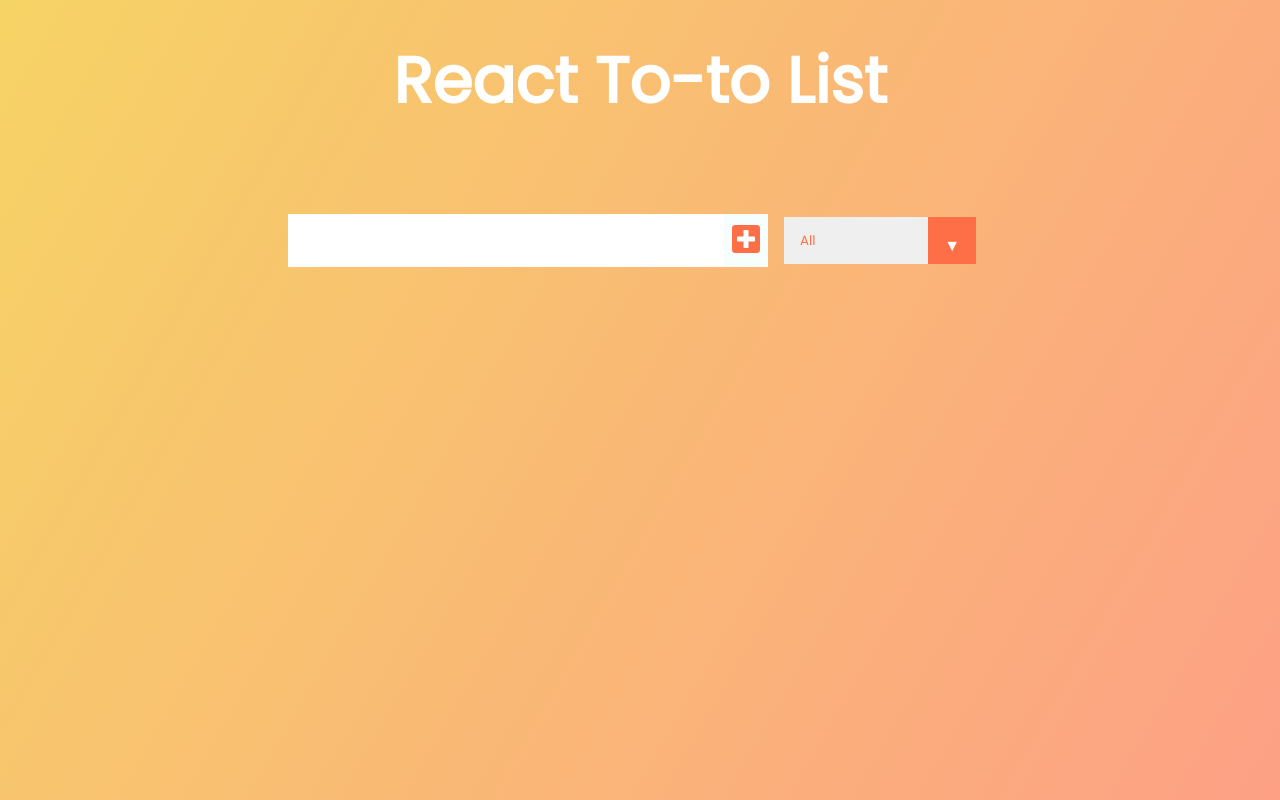
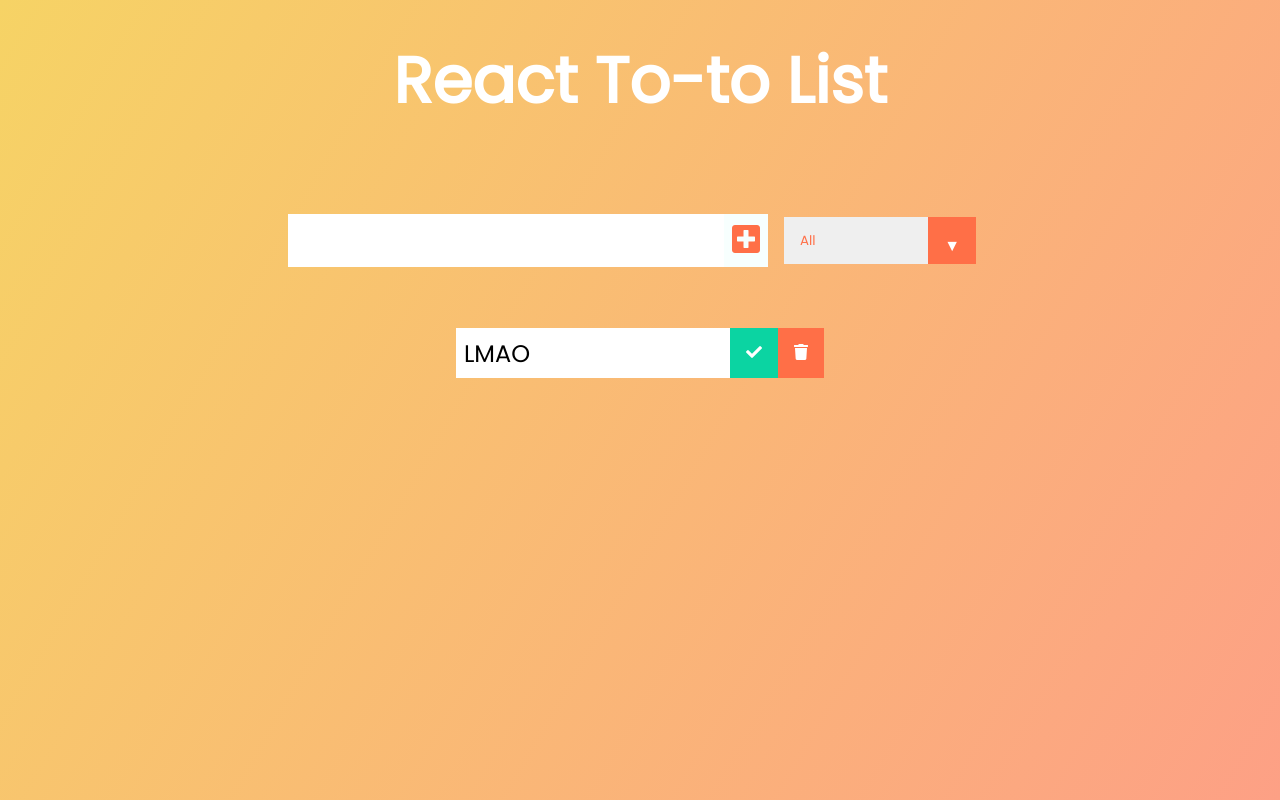
Before and after one commit to apotato369550/react-todo-list-app, a React (Create React App) app: page / in a window 1280 px wide. Built offline with nearby package versions, Linux system fonts and the light colour scheme.

Commit message:
Add Todo Component

```diff
--- a/src/App.js
+++ b/src/App.js
@@ -5,12 +5,13 @@ import ToDoList from "./components/toDoList";
 
 function App() {
   const [inputText, setInputText] = useState("");
+  const [todos, setTodos] = useState([]);
   return (
     <div className="App">
       <header>
-        <h1>React To-to List {inputText}</h1>
+        <h1>React To-to List</h1>
       </header>
-      <Form setInputText={setInputText} />
+      <Form inputText={inputText} todos={todos} setTodos={setTodos} setInputText={setInputText} />
       <ToDoList />
     </div>
   );
--- a/src/components/form.js
+++ b/src/components/form.js
@@ -1,14 +1,22 @@
 import React from 'react'
 
-const Form = ({ setInputText }) => {
+const Form = ({ setInputText, todos, setTodos, inputText }) => {
     const inputTextHandler = (e) => {
         console.log(e);
         setInputText(e.target.value);
     }
+    const submitTodoHandler = (e) => {
+        e.preventDefault();
+        setTodos([
+            ...todos, {text: inputText, completed: false, id: Math.random() * 1000}
+        ]);
+        setInputText("");
+        // test this shiz
+    }
     return (
         <form>
-            <input type="text" className="todo-input" onChange={inputTextHandler}/>
-            <button class="todo-button" type="submit">
+            <input type="text" className="todo-input" onChange={inputTextHandler} value={inputText} />
+            <button className="todo-button" type="submit" onClick={submitTodoHandler}>
                 <i className="fas fa-plus-square"></i>
             </button>
             <div className="select">
--- a/src/components/toDoList.js
+++ b/src/components/toDoList.js
@@ -1,9 +1,12 @@
 import React from 'react';
+import Todo from './todo';
 
 const ToDoList = () => {
     return (
         <div className="todo-container">
-            <ul className="todo-list"></ul>
+            <ul className="todo-list">
+                <Todo />
+            </ul>
         </div>
     );
 }
--- /dev/null
+++ b/src/components/todo.js
@@ -0,0 +1,17 @@
+import React from 'react';
+
+const Todo = () => {
+    return (
+        <div className="todo">
+            <li className="todo-item">LMAO</li>
+            <button className="complete-btn">
+                <i className="fas fa-check"></i>
+            </button>
+            <button className="trash-btn">
+                <i className="fas fa-trash"></i>
+            </button>
+        </div>
+    );
+}
+
+export default Todo;
```
